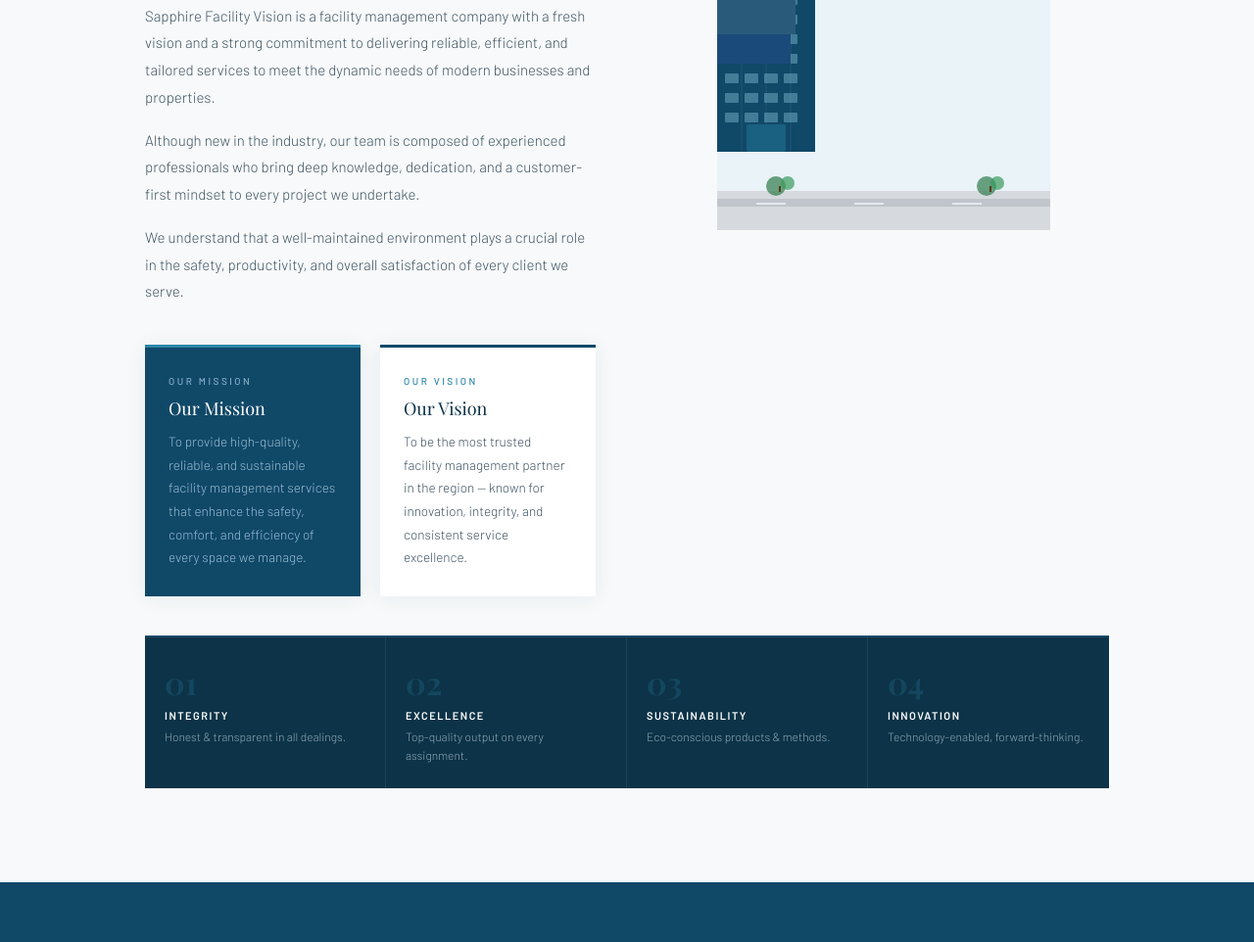
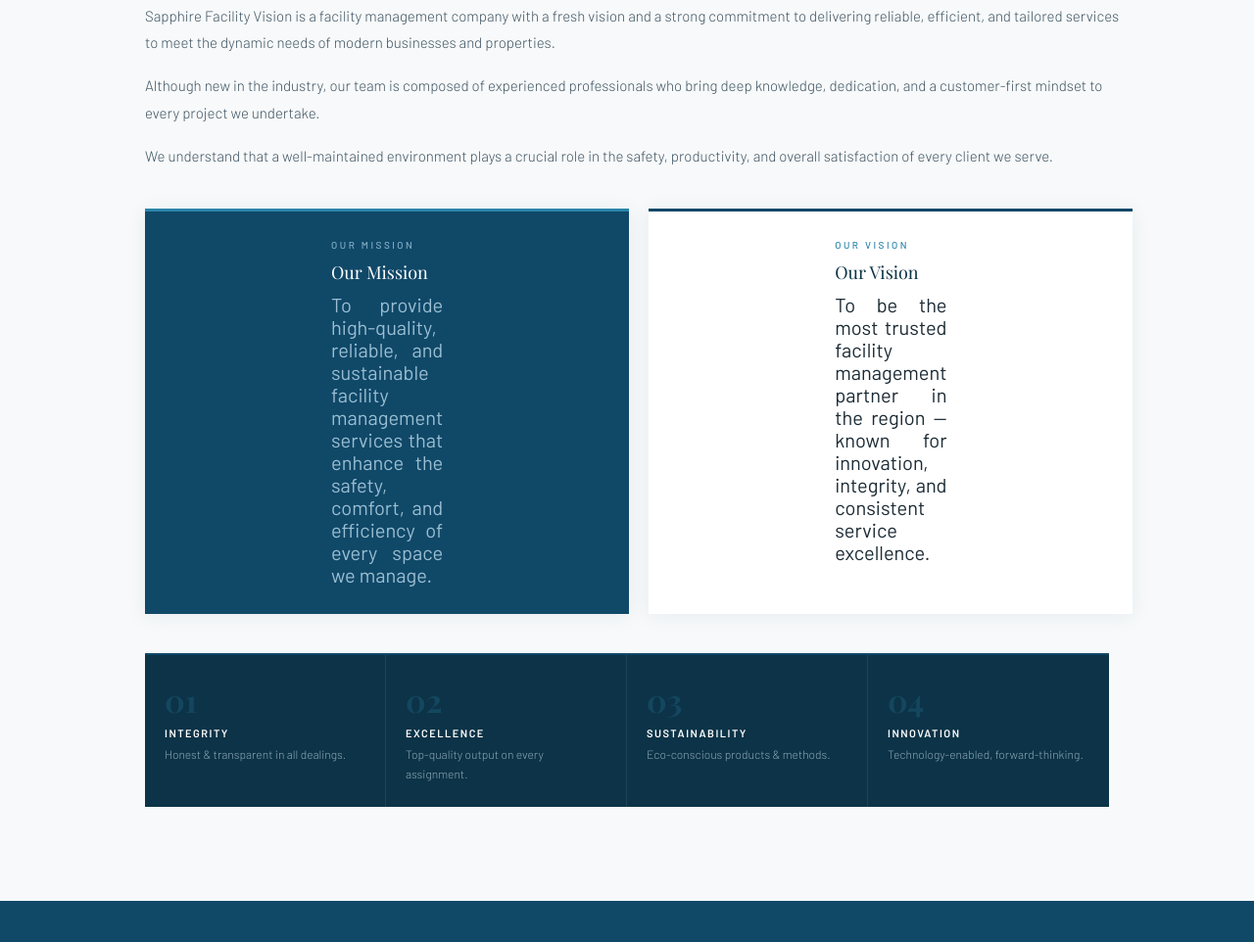
Before and after one commit to Ruchitha555-rr/The-Lake-View-, a plain HTML site: page index.html in a window 1280 px wide. Shown: the part 1041-2003 px from the top of the page at 98% size. Drawn offline with nearby package versions, Linux system fonts and the light colour scheme.

```diff
--- a/style1.css
+++ b/style1.css
@@ -267,7 +267,7 @@
   /* Mission / Vision cards */
   .mv-grid { display: grid; grid-template-columns: 1fr 1fr; gap: 20px; margin-top: 40px; }
   .mv-card {
-    padding: 28px 24px;
+    padding: 28px 190px;
     border-top: 3px solid var(--teal);
     background: #fff;
     box-shadow: 0 2px 20px rgba(16,72,104,.07);
@@ -280,7 +280,7 @@
   .mv-card.dark .mv-label { color: rgba(180,220,240,.7); }
   .mv-title { font-family: 'Playfair Display', serif; font-size: 18px; color: var(--teal-dark); margin-bottom: 10px; }
   .mv-card.dark .mv-title { color: #fff; }
-  .mv-text { font-size: 13.5px; font-weight: 300; line-height: 1.75; color: var(--text-mid); }
+  .mv-text { font-size: 20px; font-weight: 400; line-height: 1.15; text-align: justify; width: 100%; max-width: 100; margin: 0; overflow-wrap: break-word;}
 
   /* Core values strip */
   .values-strip {
```
